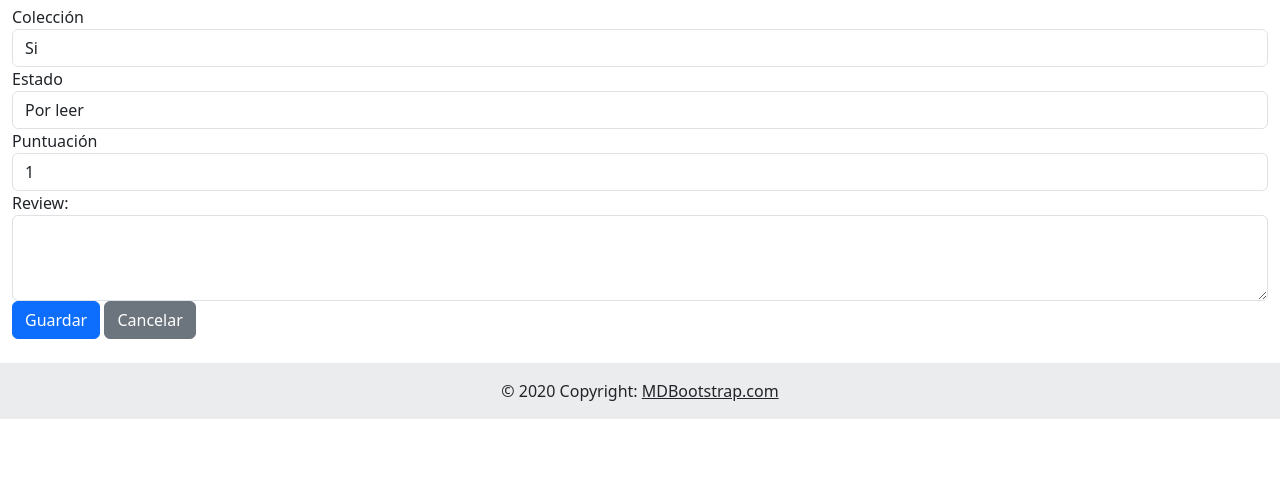
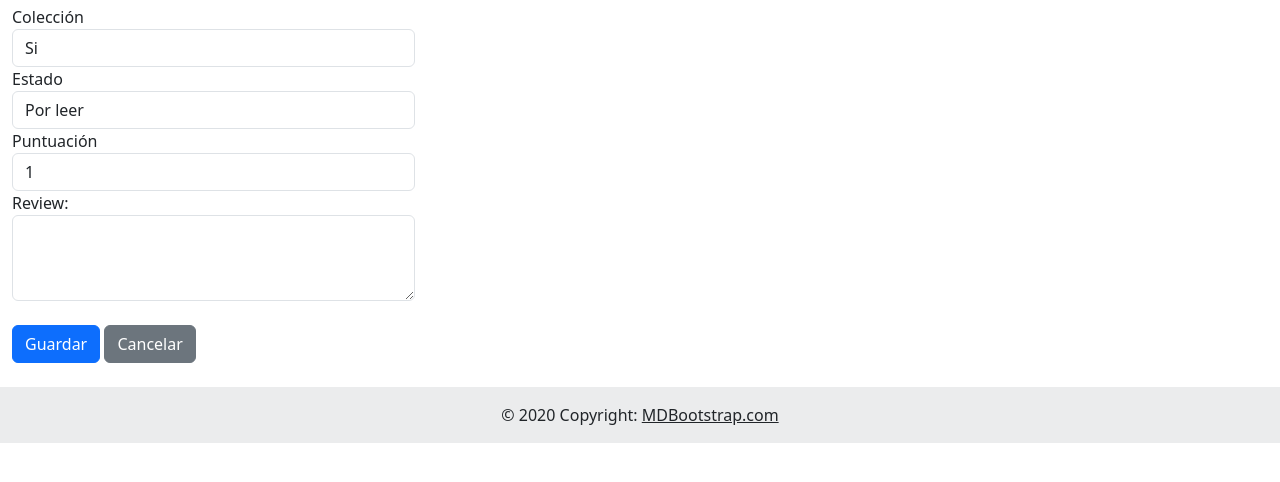
Before and after one commit to ImanolAmado/posibleDA, a PHP site: page /vistas/editarLibro.php in a window 1280 px wide. Shown: the part 131-613 px from the top of the page. Run offline with PHP 8.4, Linux system fonts and the light colour scheme; the visitor is signed in with stand-in values (Sample User, id 1); data that the repository does not hold is empty; some libraries are stand-ins or nearby versions.

Commit message:
commit final?

```diff
--- a/index.php
+++ b/index.php
@@ -30,7 +30,6 @@ $librosPopulares = Libro::obtenerimagenLibro();
 
         .navbar {
             border-bottom: 2px solid #007bff;
-            /* o cualquier color que elijas */
         }
     </style>
 </head>
--- a/vistas/cabecera.php
+++ b/vistas/cabecera.php
@@ -21,7 +21,7 @@ $paginaActual = basename($_SERVER['PHP_SELF']);
             margin-right: 40px !important;
         }
         .active-link {
-            background-color: #b0ddfd !important; /* Cambia el color a tu preferencia */
+            background-color: #b0ddfd !important;
         }
     </style>
 </head>
--- a/vistas/editarLibro.php
+++ b/vistas/editarLibro.php
@@ -1,15 +1,15 @@
 <?php
 session_start();
 
-if(!isset($_SESSION['email'])){
+if (!isset($_SESSION['email'])) {
   header("Location:login.php");
   exit();
 }
 
 include_once "../modelos/Log.php";
 // Guardamos la pestaña actual y la fecha para nuestro log
-$pestana=basename($_SERVER['PHP_SELF']);
-$fecha= $fecha = date("Y-m-d");
+$pestana = basename($_SERVER['PHP_SELF']);
+$fecha = $fecha = date("Y-m-d");
 Log::logConsultaPorPestana($pestana, $fecha);
 
 include "cabecera.php";
@@ -18,6 +18,8 @@ include "cabecera.php";
 <div class="container-fluid">
   <h1 id="titulo"></h1>
   <form>
+    <div class="row">
+      <div class="col-lg-4">
         <div class="form-group">
           <label for="selectColeccion">Colección</label>
           <select class="form-control" id="selectColeccion">
@@ -25,6 +27,11 @@ include "cabecera.php";
             <option value="no">No</option>
           </select>
         </div>
+      </div>
+    </div>
+
+    <div class="row">
+      <div class="col-lg-4">
         <div class="form-group">
           <label for="selectEstado">Estado</label>
           <select class="form-control" id="selectEstado">
@@ -35,6 +42,11 @@ include "cabecera.php";
             <option value="abandonado">Abandonado</option>
           </select>
         </div>
+      </div>
+    </div>
+
+    <div class="row">
+      <div class="col-lg-4">
         <div class="form-group">
           <label for="selectPuntuacion">Puntuación</label>
           <select class="form-control" id="selectPuntuacion">
@@ -45,11 +57,18 @@ include "cabecera.php";
             <option value="5">5</option>
           </select>
         </div>
+      </div>
+    </div>
 
+    <div class="row">
+      <div class="col-lg-4">
         <div class="form-group">
           <label for="textarea">Review:</label>
-    <textarea class="form-control" id="textarea" name="textarea" rows="3"></textarea>
+          <textarea class="form-control" id="textarea" name="textarea" rows="3" cols="30"></textarea>
         </div>
+      </div>
+    </div>
+    <br>
     <button type="button" id="guardar" name="guardar" class="btn btn-primary">Guardar</button>
     <button type="button" id="cancelar" name="cancelar" class="btn btn-secondary">Cancelar</button>
   </form>
```
Lines whose indentation alone changed are shown as unchanged.
